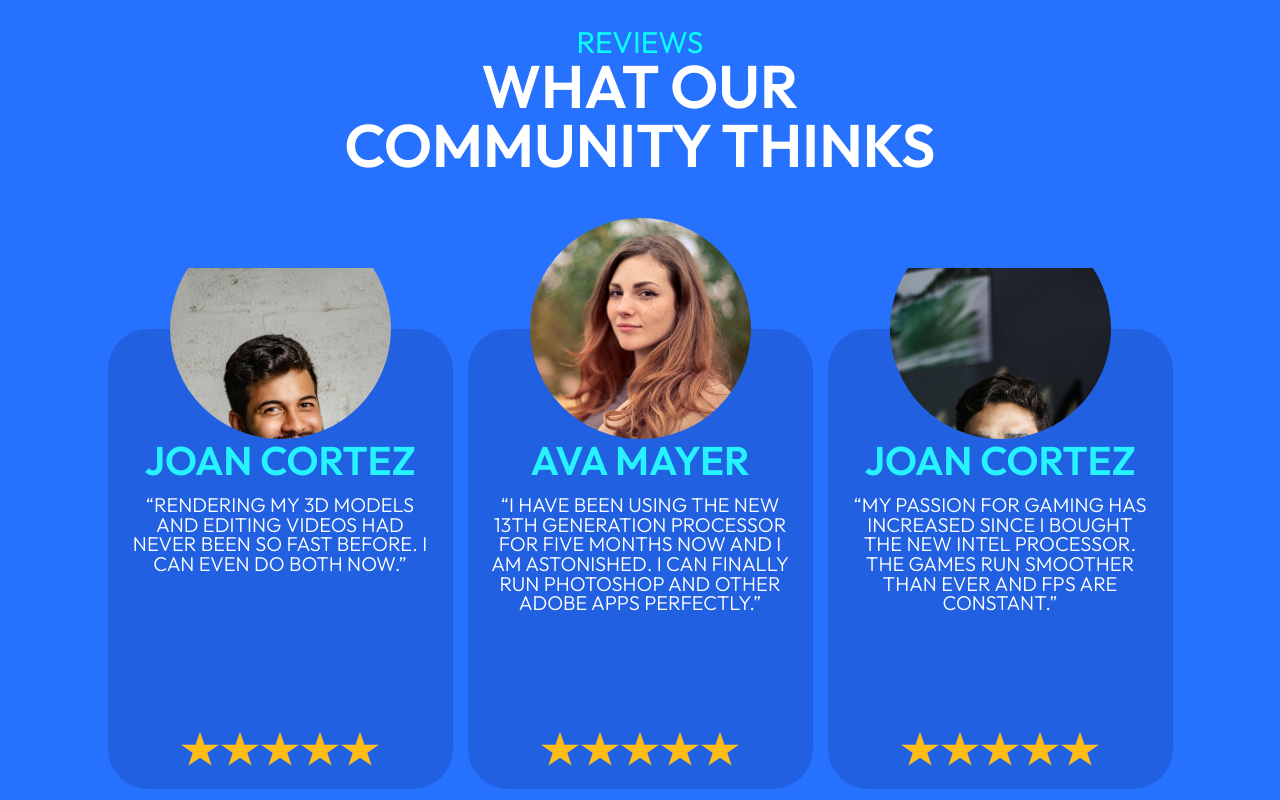
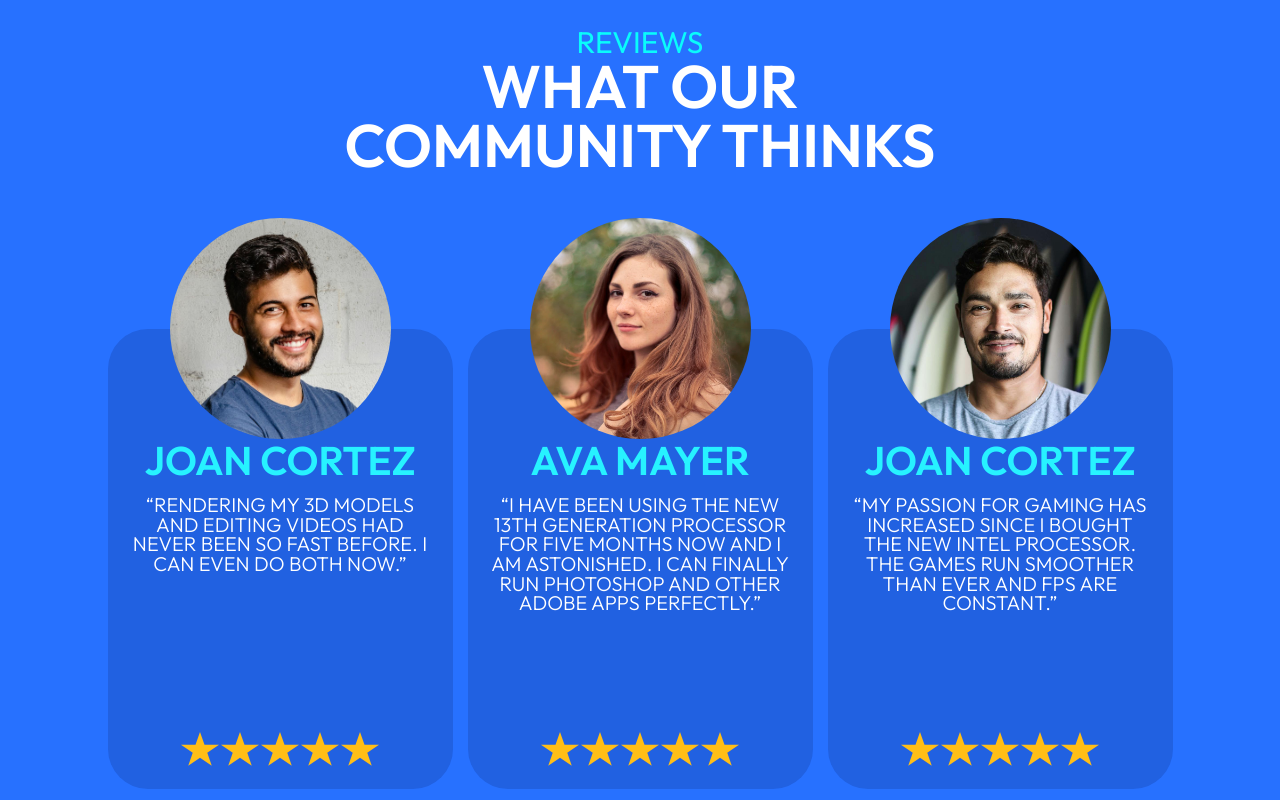
Before and after one commit to Tekyo23/Intel-Corporation, a plain HTML site: page index.html in a window 1280 px wide. Shown: the part 1820-2620 px from the top of the page. Drawn offline with Linux system fonts and the light colour scheme.

Commit message:
Fix reviews images

```diff
--- a/style.css
+++ b/style.css
@@ -250,7 +250,7 @@ header {
 
 .review__image--first {
     width: 285px;
-    top: 50px;
+    top: -50px;
     right: 25px;
 }
 
@@ -259,7 +259,7 @@ header {
 }
 
 .review__image--third {
-    top: 50px;
+    top: -90px;
     right: 50px;
 }
 
```
